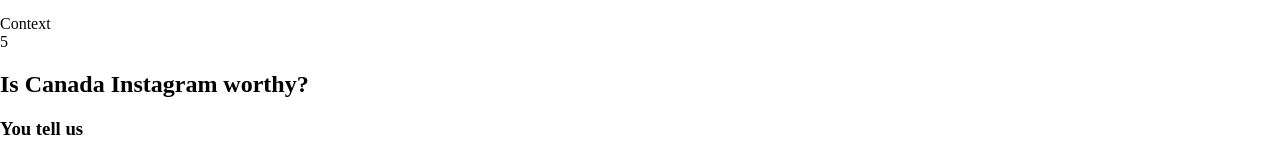
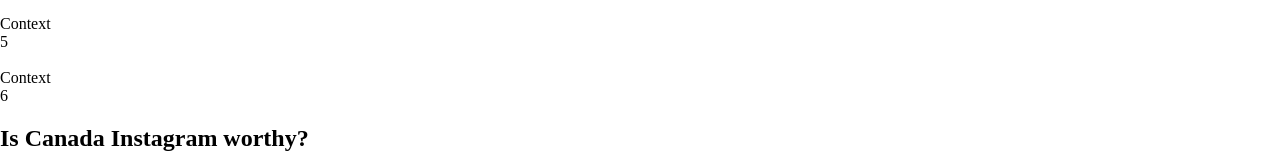
Before and after one commit to StanleyE/Portfolio, a website: page WebDesigns/CanadaTourism.html in a window 1280 px wide. Shown: the part 2690-2845 px from the top of the page. Drawn offline with nearby package versions, Linux system fonts and the light colour scheme.

Commit message:
added card to slide

```diff
--- a/WebDesigns/CanadaTourism.html
+++ b/WebDesigns/CanadaTourism.html
@@ -82,6 +82,13 @@
             <div class= 'slideTxt'>Context</div>
             <div class= 'slideNum'>5</div>
         </div>
+        <div class= 'slideCard'>
+            <div class= 'slideImg'>
+                <img src="" alt="">
+            </div>
+            <div class= 'slideTxt'>Context</div>
+            <div class= 'slideNum'>6</div>
+        </div>
     <!-- End of Slide -->
     </div>
 <!-- Images carasel provided by Bootstrap -->
```
